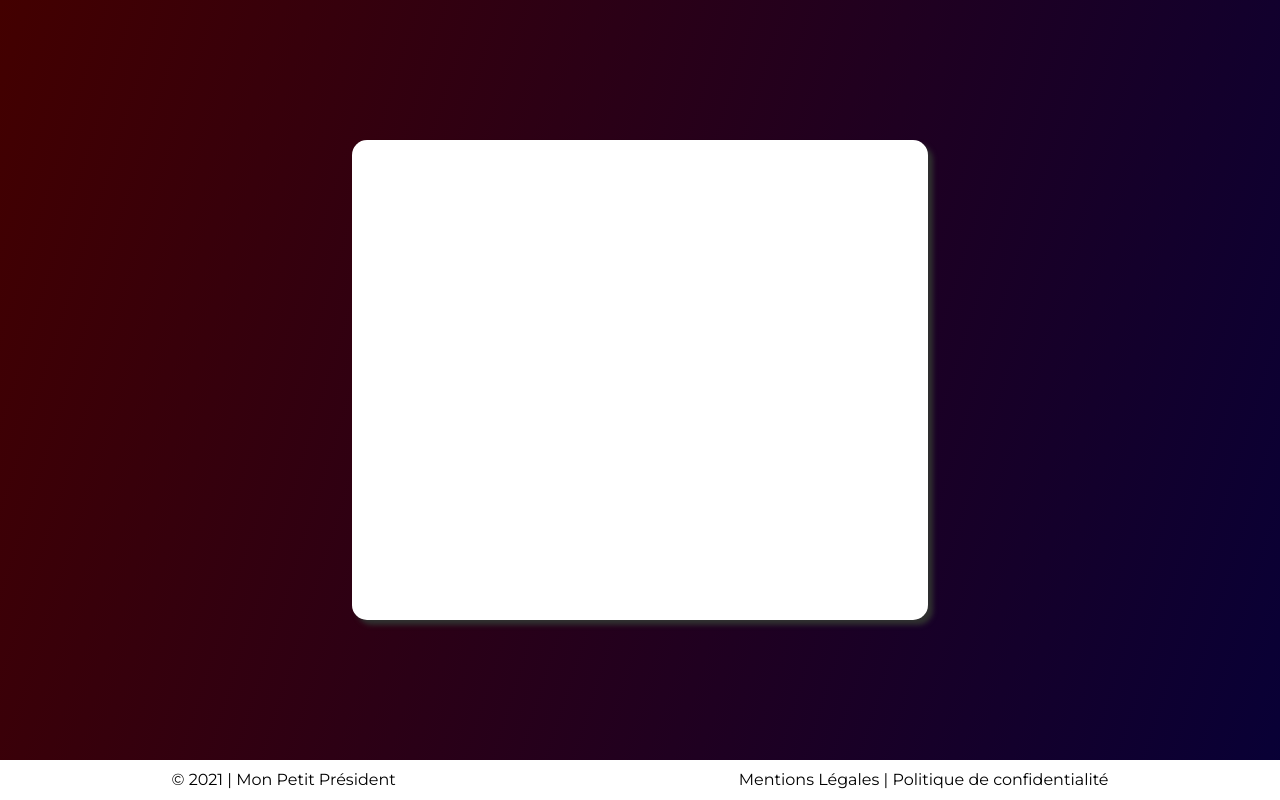
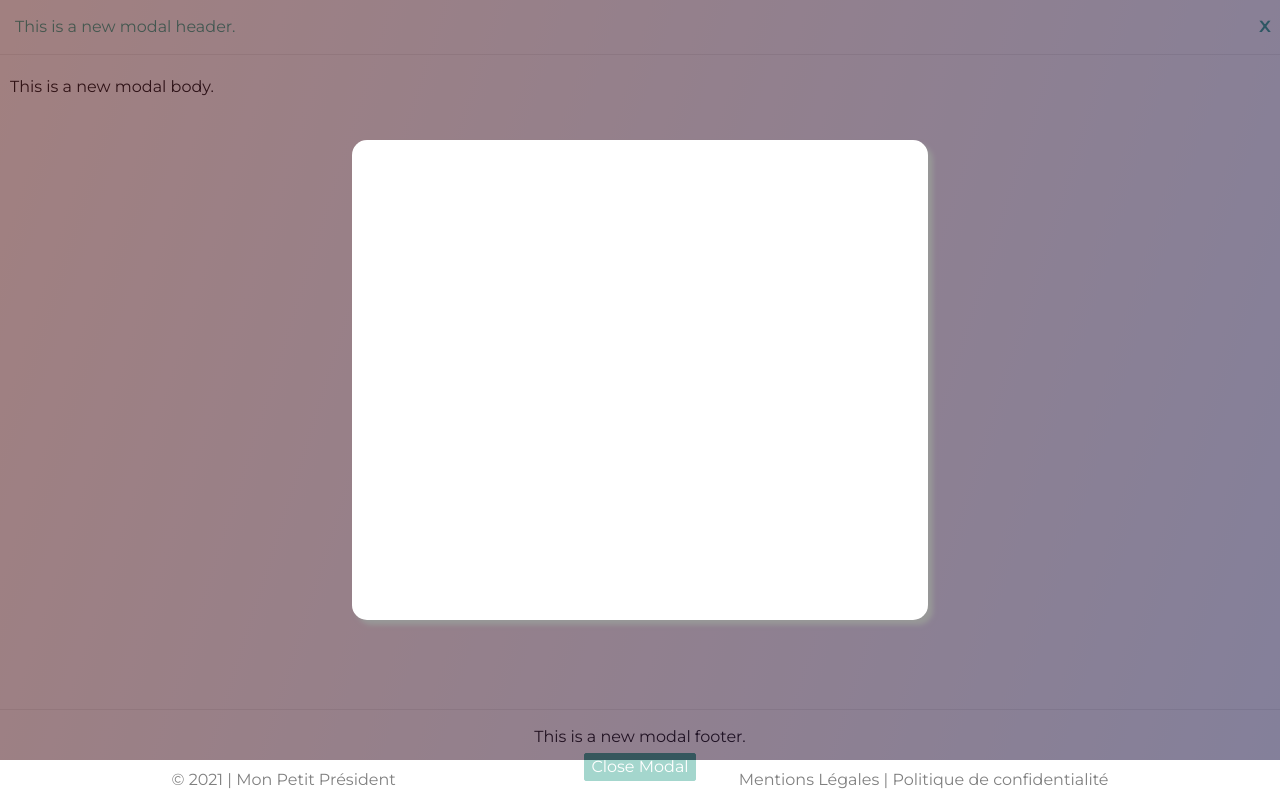
Before and after one commit to Xamimus/MonPetitPresident, a Nuxt app: page / in a window 1280 px wide. Both pictures are taken after a click on the button "Mentions Légales | Politique de confidentialité". Built offline with nearby package versions, Linux system fonts and the light colour scheme.

Commit message:
Init modal

```diff
--- a/components/Box.vue
+++ b/components/Box.vue
@@ -5,6 +5,8 @@
         </div>
     </div>
 </template>
+
+
 
 <style scoped>
     .box-container{
--- a/components/Footer.vue
+++ b/components/Footer.vue
@@ -1,19 +1,50 @@
 <template>
-    <div class="footer-container">
-        <button class="credits-container">
-            © {{this.date}} | Mon Petit Président
+    <div class="footer-container" id="app">
+        <button class="credits-container" @click="showModal">
+            © {{new Date().getFullYear()}} | Mon Petit Président
         </button>
-        <button class="legal-container">
+        <button class="legal-container" @click="showModal">
             Mentions Légales | Politique de confidentialité
         </button>
+        <Modal
+        v-show="isModalVisible"
+        @close="closeModal"
+        >
+        <template v-slot:header>
+            This is a new modal header.
+        </template>
+
+        <template v-slot:body>
+            This is a new modal body.
+        </template>
+
+        <template v-slot:footer>
+            This is a new modal footer.
+        </template>
+        </Modal>
     </div>
 </template>
 
 <script>
+import Modal from './Modal.vue';
 export default {
-    data: () => ({
-        date: new Date().getFullYear(),
-  }),
+    name: 'App',
+    components: {
+      Modal,
+    },
+    data() {
+      return {
+        isModalVisible: false,
+      };
+    },
+    methods: {
+      showModal() {
+        this.isModalVisible = true;
+      },
+      closeModal() {
+        this.isModalVisible = false;
+      }
+    }
 }
 </script>
 
--- /dev/null
+++ b/components/Modal.vue
@@ -0,0 +1,115 @@
+<template>
+  <div class="modal-backdrop">
+    <div class="modal">
+      <header class="modal-header">
+        <slot name="header">
+          This is the default title!
+        </slot>
+        <button
+          type="button"
+          class="btn-close"
+          @click="close"
+        >
+          x
+        </button>
+      </header>
+
+      <section class="modal-body">
+        <slot name="body">
+          This is the default body!
+        </slot>
+       </section>
+
+      <footer class="modal-footer">
+        <slot name="footer">
+          This is the default footer!
+        </slot>
+        <button
+          type="button"
+          class="btn-green"
+          @click="close"
+        >
+          Close Modal
+        </button>
+      </footer>
+    </div>
+  </div>
+</template>
+
+<script>
+  export default {
+    name: 'Modal',
+    methods: {
+      close() {
+        this.$emit('close');
+      },
+    },
+  };
+</script>
+
+<style>
+  .modal-backdrop {
+    position: fixed;
+    top: 0;
+    bottom: 0;
+    left: 0;
+    right: 0;
+    background-color: rgba(0, 0, 0, 0.3);
+    background: #000;
+    display: flex;
+    justify-content: center;
+    align-items: center;
+  }
+
+  .modal {
+    background: #fff;
+    box-shadow: 2px 2px 20px 1px;
+    overflow-x: auto;
+    display: flex;
+    flex-direction: column;
+  }
+
+  .modal-header,
+  .modal-footer {
+    padding: 15px;
+    display: flex;
+  }
+
+  .modal-header {
+    position: relative;
+    border-bottom: 1px solid #eeeeee;
+    color: #4AAE9B;
+    justify-content: space-between;
+  }
+
+  .modal-footer {
+    border-top: 1px solid #eeeeee;
+    flex-direction: column;
+    justify-content: flex-end;
+  }
+
+  .modal-body {
+    position: relative;
+    padding: 20px 10px;
+  }
+
+  .btn-close {
+    position: absolute;
+    top: 0;
+    right: 0;
+    border: none;
+    font-size: 20px;
+    padding: 10px;
+    cursor: pointer;
+    font-weight: bold;
+    color: #4AAE9B;
+    background: transparent;
+  }
+
+  .btn-green {
+    color: white;
+    background: #4AAE9B;
+    border: 1px solid #4AAE9B;
+    border-radius: 2px;
+  }
+</style>
```
